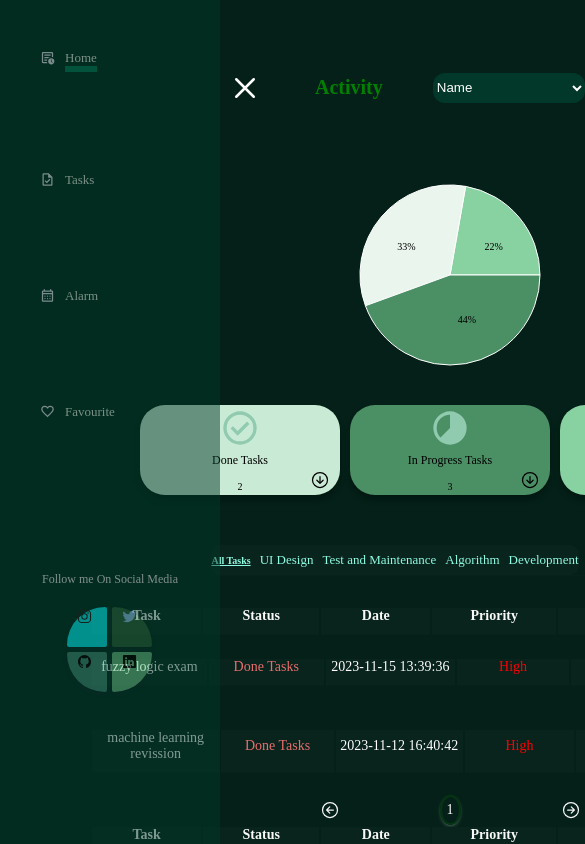
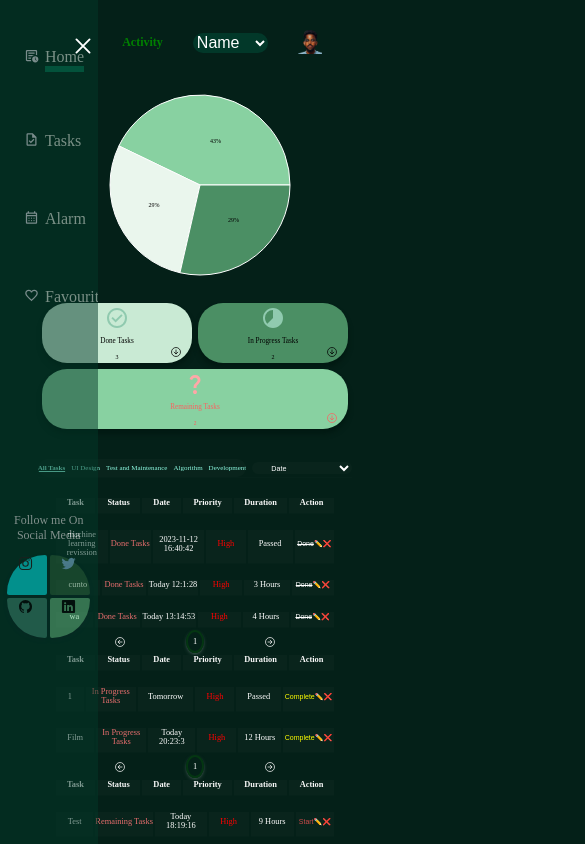
Before and after one commit to bashir-tech/personaltask, a React (Create React App) app: page / in a window 390 px wide. Shown: the top 844 px of the page, 585 px wide, since content can reach past the window. Built offline with nearby package versions, Linux system fonts and the light colour scheme; data requests are answered from the project's data file.

Commit message:
responsive

```diff
--- a/data/tasks.json
+++ b/data/tasks.json
@@ -1,21 +1,5 @@
 {
   "tasks": [
-    {
-      "id": "2023-11-12T10:39:36.353Z",
-      "name": "fuzzy logic exam",
-      "priority": "High",
-      "due_date": "2023-11-15 13:39:36",
-      "state": "Done Tasks",
-      "duration": 3
-    },
-    {
-      "id": "2023-11-12T10:39:49.543Z",
-      "name": "image processing exam",
-      "priority": "High",
-      "due_date": "2023-11-16 13:39:49",
-      "state": "Remaining Tasks",
-      "duration": 4
-    },
     {
       "id": "2023-11-12T10:40:42.942Z",
       "name": "machine learning  revission",
@@ -29,7 +13,7 @@
       "name": "cunto",
       "priority": "High",
       "due_date": "2023-11-17 12:01:28",
-      "state": "In Progress Tasks",
+      "state": "Done Tasks",
       "duration": 1
     },
     {
@@ -37,7 +21,7 @@
       "name": "wa",
       "priority": "High",
       "due_date": "2023-11-17 13:14:53",
-      "state": "Remaining Tasks",
+      "state": "Done Tasks",
       "duration": 1
     },
     {
--- a/src/App.css
+++ b/src/App.css
@@ -1,6 +1,7 @@
 .App {
   text-align: center;
-
+  overflow-x: hidden;
+  overflow-y: hidden;
 }
 
 * {
--- a/src/Query.css
+++ b/src/Query.css
@@ -399,20 +399,59 @@
 @media (max-width:425px) {
 
 
+    html {
+        font-size: 6px;
+    }
 
+    .container {
+        width: 100%;
+    }
 
+    .summaryContainer {
+        display: grid;
+        grid-template-columns: repeat(2, 1fr);
+    }
+
+    .box:last-child {
+        display: flex;
+        align-items: center;
+        justify-self: center;
+        width: 100%;
+        grid-column: span 2;
+
+    }
+
+    .header {
+        width: fit-content;
+        display: flex;
+        align-items: center;
+        justify-content: space-around;
+
+        gap: 5rem;
+        font-size: 6px;
+    }
 
     .navbar {
-        width: 220px;
+        width: 25%;
         opacity: .5;
         height: 100%;
-        z-index: 1000;
+
 
 
     }
 
+    .navbar .list {
+        margin-top: 8rem;
+    }
+
     .navbar .list a {
-        font-size: small;
+        font-size: medium;
+    }
+
+    .profile img {
+        width: 50px;
+        height: 100%;
+
     }
 
     .items svg {
@@ -422,17 +461,23 @@
 
     }
 
-    .filter,
+
+
+    .header .filters,
     option {
-        width: 100px;
-        height: 30px;
+        width: 75px;
+        height: 20px;
         font-size: medium;
+    }
+
+    .menu {
+        z-index: 1000;
     }
 
     .menu ion-icon {
         display: flex;
-        width: 4rem;
-        height: 4rem;
+        width: 5rem;
+        height: 5rem;
         color: white;
         z-index: 1000;
     }
@@ -451,7 +496,9 @@
     }
 
     .box {
-        width: 200px
+        width: 150px;
+        height: 60px;
+
     }
 
     .box svg {
@@ -476,69 +523,58 @@
         fill: rgb(0, 0, 0);
     }
 
+    table {
+        width: 100%;
+    }
+
     .table-title {
         width: fit-content;
         display: flex;
-        gap: 10px;
+        font-size: 6px;
 
 
     }
 
+    .table-title .filter,
+    option {
+
+        width: 100px;
+    }
+
     .tableList {
-        font-size: x-small;
+        font-size: 5px;
         width: fit-content;
-        gap: 9px;
+
 
     }
 
     .tableList li a {
-        font-size: small;
-        font-weight: 400;
+        font-size: 7px;
+
     }
 
     .tableList h1 {
-        font-size: x-small;
+        font-size: 7px;
     }
 
-    .for-th {
-        font-size: small;
-        font-weight: 600;
-        gap: 2rem;
+    .for-tr .btn button {
+        font-size: 7px;
+    }
 
 
-    }
 
-    .for-tr {
-        font-size: 10px;
-
-        gap: 1rem;
-        margin-bottom: 2rem;
-    }
 
 
 
 }
 
 @media (max-width:375px) {
-    .navbar {
-        width: 220px;
-        opacity: .5;
-        height: 100%;
-        z-index: 1000;
-
-
+    html {
+        font-size: 6px;
     }
 
-    .header {
-        display: flex;
-        align-items: center;
-        justify-content: flex-end;
-        width: 50%;
-    }
-
-    .box {
-        width: 300px;
-        height: 150px;
+    .container {
+        width: 100%;
     }
 
     .summaryContainer {
@@ -555,14 +591,149 @@
 
     }
 
+    .header {
+        width: fit-content;
+        display: flex;
+        align-items: center;
+        justify-content: space-around;
 
+        gap: 5rem;
+        font-size: 6px;
+    }
+
+    .navbar {
+        width: 25%;
+        opacity: .5;
+        height: 100%;
+
+
+
+    }
+
+    .navbar .list {
+        margin-top: 8rem;
+    }
+
+    .navbar .list a {
+        font-size: medium;
+    }
+
+    .profile img {
+        width: 50px;
+        height: 50px;
+    }
+
+    .items svg {
+        width: 15px;
+        height: 15px;
+        fill: aliceblue;
+
+    }
+
+
+
+    .header .filters,
+    option {
+        width: 75px;
+        height: 20px;
+        font-size: medium;
+    }
+
+    .menu {
+        z-index: 1000;
+    }
 
     .menu ion-icon {
         display: flex;
+        width: 5rem;
+        height: 5rem;
+        color: white;
+        z-index: 1000;
+    }
+
+    .header img {
         width: 4rem;
+        top: 3.5rem;
+        right: 1rem;
+    }
+
+    .mains {
+        display: flex;
+        align-items: center;
+        justify-content: space-between;
+
+    }
+
+    .box {
+        width: 150px;
+        height: 60px;
+
+    }
+
+    .box svg {
+        width: rem;
         height: 4rem;
-        color: white;
     }
+
+    .seemore svg {
+        color: #097859;
+        width: 2rem;
+        height: 2rem;
+        position: absolute;
+        width: fit-content;
+        overflow: hidden;
+        cursor: pointer;
+        margin: auto;
+        text-decoration: none;
+        right: 10px;
+        bottom: 5px;
+        color: #000000;
+        text-transform: capitalize;
+        fill: rgb(0, 0, 0);
+    }
+
+    table {
+        width: 100%;
+    }
+
+    .table-title {
+        width: fit-content;
+        display: flex;
+        font-size: 6px;
+
+
+    }
+
+    .table-title .filter,
+    option {
+
+        width: 100px;
+        font-size: 10px;
+    }
+
+    .tableList {
+        font-size: 5px;
+        width: fit-content;
+
+
+    }
+
+    .tableList li a {
+        font-size: 7px;
+
+    }
+
+    .tableList h1 {
+        font-size: 7px;
+    }
+
+    .for-tr .btn button {
+        font-size: 10px;
+    }
+
+
+
+
 }
 
 
--- a/src/components/NavBar.js
+++ b/src/components/NavBar.js
@@ -17,20 +17,20 @@ function NavBar() {
             <ul className="list">
                 <li className="items">
                     <svg xmlns="http://www.w3.org/2000/svg" height="24" viewBox="0 -960 960 960" width="24"><path d="m787-145 28-28-75-75v-112h-40v128l87 87Zm-587 25q-33 0-56.5-23.5T120-200v-560q0-33 23.5-56.5T200-840h560q33 0 56.5 23.5T840-760v268q-19-9-39-15.5t-41-9.5v-243H200v560h242q3 22 9.5 42t15.5 38H200Zm0-120v40-560 243-3 280Zm80-40h163q3-21 9.5-41t14.5-39H280v80Zm0-160h244q32-30 71.5-50t84.5-27v-3H280v80Zm0-160h400v-80H280v80ZM720-40q-83 0-141.5-58.5T520-240q0-83 58.5-141.5T720-440q83 0 141.5 58.5T920-240q0 83-58.5 141.5T720-40Z" /></svg>
-                    <NavLink to='/'  > Home</NavLink>
+                    <NavLink onClick={() => close()} to='/'  > Home</NavLink>
                 </li>
                 <li className="items">
                     <svg xmlns="http://www.w3.org/2000/svg" height="24" viewBox="0 -960 960 960" width="24"><path d="m438-240 226-226-58-58-169 169-84-84-57 57 142 142ZM240-80q-33 0-56.5-23.5T160-160v-640q0-33 23.5-56.5T240-880h320l240 240v480q0 33-23.5 56.5T720-80H240Zm280-520v-200H240v640h480v-440H520ZM240-800v200-200 640-640Z" /></svg>
-                    <NavLink to='/addtask' > Tasks</NavLink>
+                    <NavLink onClick={() => close()} to='/addtask' > Tasks</NavLink>
                 </li>
                 <li className="items">
                     <svg xmlns="http://www.w3.org/2000/svg" height="24" viewBox="0 -960 960 960" width="24"><path d="M200-80q-33 0-56.5-23.5T120-160v-560q0-33 23.5-56.5T200-800h40v-80h80v80h320v-80h80v80h40q33 0 56.5 23.5T840-720v560q0 33-23.5 56.5T760-80H200Zm0-80h560v-400H200v400Zm0-480h560v-80H200v80Zm0 0v-80 80Zm280 240q-17 0-28.5-11.5T440-440q0-17 11.5-28.5T480-480q17 0 28.5 11.5T520-440q0 17-11.5 28.5T480-400Zm-160 0q-17 0-28.5-11.5T280-440q0-17 11.5-28.5T320-480q17 0 28.5 11.5T360-440q0 17-11.5 28.5T320-400Zm320 0q-17 0-28.5-11.5T600-440q0-17 11.5-28.5T640-480q17 0 28.5 11.5T680-440q0 17-11.5 28.5T640-400ZM480-240q-17 0-28.5-11.5T440-280q0-17 11.5-28.5T480-320q17 0 28.5 11.5T520-280q0 17-11.5 28.5T480-240Zm-160 0q-17 0-28.5-11.5T280-280q0-17 11.5-28.5T320-320q17 0 28.5 11.5T360-280q0 17-11.5 28.5T320-240Zm320 0q-17 0-28.5-11.5T600-280q0-17 11.5-28.5T640-320q17 0 28.5 11.5T680-280q0 17-11.5 28.5T640-240Z" /></svg>
-                    <NavLink to='/calendar' >
+                    <NavLink onClick={() => close()} to='/calendar'>
                         Alarm</NavLink>
                 </li>
                 <li className="items">
                     <svg xmlns="http://www.w3.org/2000/svg" height="24" viewBox="0 -960 960 960" width="24"><path d="m480-120-58-52q-101-91-167-157T150-447.5Q111-500 95.5-544T80-634q0-94 63-157t157-63q52 0 99 22t81 62q34-40 81-62t99-22q94 0 157 63t63 157q0 46-15.5 90T810-447.5Q771-395 705-329T538-172l-58 52Zm0-108q96-86 158-147.5t98-107q36-45.5 50-81t14-70.5q0-60-40-100t-100-40q-47 0-87 26.5T518-680h-76q-15-41-55-67.5T300-774q-60 0-100 40t-40 100q0 35 14 70.5t50 81q36 45.5 98 107T480-228Zm0-273Z" /></svg>
-                    <NavLink to='/favourite'> Favourite</NavLink>
+                    <NavLink onClick={() => close()} to='/favourite'> Favourite</NavLink>
                 </li>
             </ul>
             <AboutMe />
```
